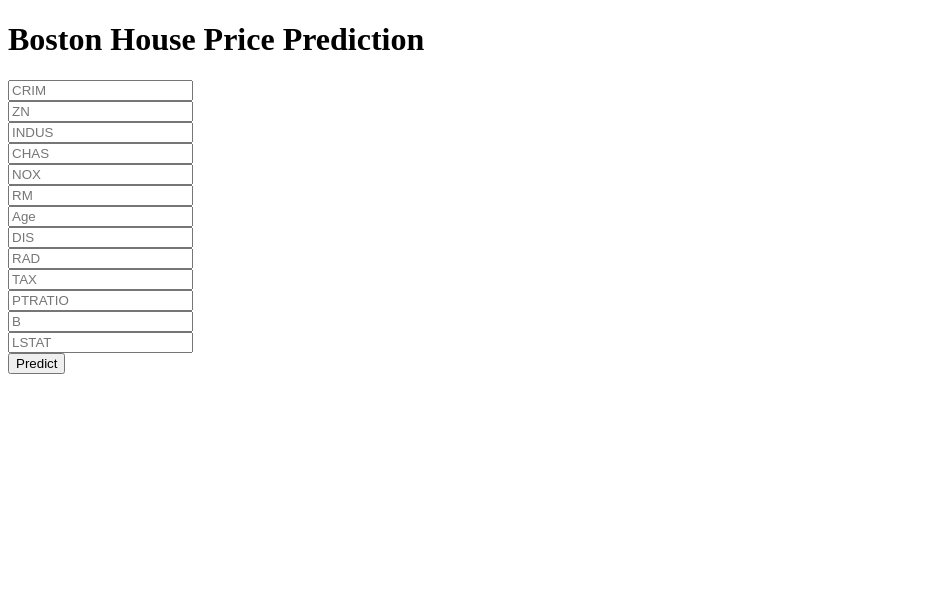
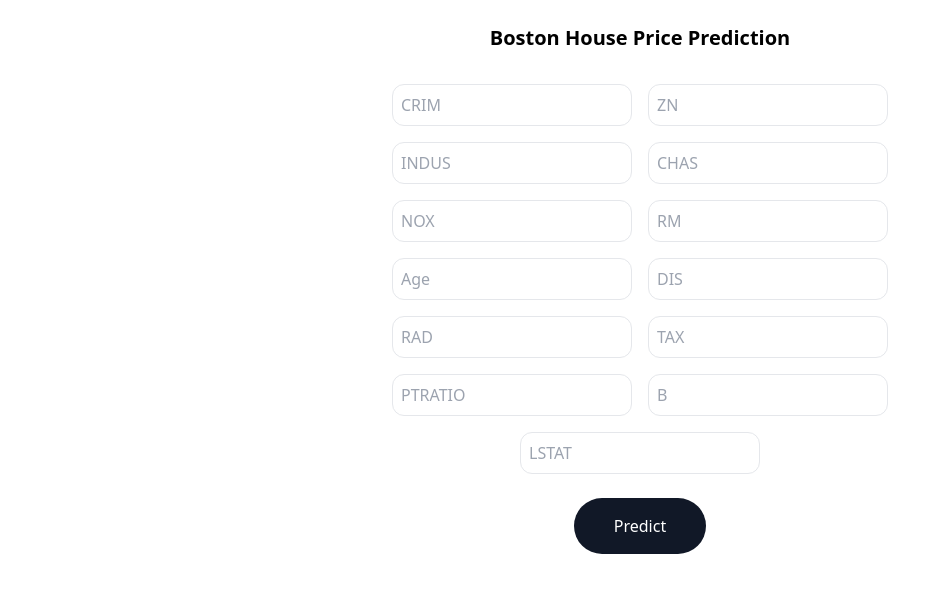
Before and after one commit to Firoz1402/BostonPricePredictionModel, a Flask app: page / in a window 1280 px wide. Shown: the top 593 px of the page, without its empty margins (0-943 px from the left). Run offline with Flask 2, Linux system fonts and the light colour scheme; parts of the project's set-up code (start-up, migrations or seed data) failed here and were passed over; some libraries are stand-ins or nearby versions.

Commit message:
added styling

```diff
--- a/templates/home.html
+++ b/templates/home.html
@@ -1,48 +1,185 @@
 <!DOCTYPE html>
-<html >
-
+<html>
   <head>
-  <meta charset="UTF-8">
+    <meta charset="UTF-8" />
     <title>ML API</title>
-  <link href='https://fonts.googleapis.com/css?family=Pacifico' rel='stylesheet' type='text/css'>
-<link href='https://fonts.googleapis.com/css?family=Arimo' rel='stylesheet' type='text/css'>
-<link href='https://fonts.googleapis.com/css?family=Hind:300' rel='stylesheet' type='text/css'>
-<link href='https://fonts.googleapis.com/css?family=Open+Sans+Condensed:300' rel='stylesheet' type='text/css'>
-
-
+    <link
+      href="https://fonts.googleapis.com/css?family=Pacifico"
+      rel="stylesheet"
+      type="text/css"
+    />
+    <link
+      href="https://fonts.googleapis.com/css?family=Arimo"
+      rel="stylesheet"
+      type="text/css"
+    />
+    <link
+      href="https://fonts.googleapis.com/css?family=Hind:300"
+      rel="stylesheet"
+      type="text/css"
+    />
+    <link
+      href="https://fonts.googleapis.com/css?family=Open+Sans+Condensed:300"
+      rel="stylesheet"
+      type="text/css"
+    />
+    <script src="https://cdn.tailwindcss.com"></script>
   </head>
 
   <body>
     <div class="login">
+      <div class="flex m-4 items-center justify-center">
+        <div class="m-2 text-xl font-bold">
           <h1>Boston House Price Prediction</h1>
+        </div>
+      </div>
+      <!-- Main Input For Receiving Query to our ML -->
+      <div class="flex items-center justify-center">
+        <form
+          action="{{ url_for('predict') }}"
+          method="post"
+          class="w-full max-w-lg"
+        >
+          <div class="px-2">
+            <div class="flex flex-wrap items-center justify-center -mx-2">
+              <div class="w-1/2 p-2">
+                <input
+                  type="text"
+                  class="w-full border rounded-xl p-2"
+                  name="CRIM"
+                  placeholder="CRIM"
+                  required="required"
+                />
+              </div>
+              <div class="w-1/2 p-2">
+                <input
+                  type="text"
+                  class="w-full border rounded-xl p-2"
+                  name="ZN"
+                  placeholder="ZN"
+                  required="required"
+                />
+              </div>
+              <div class="w-1/2 p-2">
+                <input
+                  type="text"
+                  class="w-full border rounded-xl p-2"
+                  name="INDUS"
+                  placeholder="INDUS"
+                  required="required"
+                />
+              </div>
+              <div class="w-1/2 p-2">
+                <input
+                  type="text"
+                  class="w-full border rounded-xl p-2"
+                  name="CHAS"
+                  placeholder="CHAS"
+                  required="required"
+                />
+              </div>
+              <div class="w-1/2 p-2">
+                <input
+                  type="text"
+                  class="w-full border rounded-xl p-2"
+                  name="NOX"
+                  placeholder="NOX"
+                  required="required"
+                />
+              </div>
+              <div class="w-1/2 p-2">
+                <input
+                  type="text"
+                  class="w-full border rounded-xl p-2"
+                  name="RM"
+                  placeholder="RM"
+                  required="required"
+                />
+              </div>
+              <div class="w-1/2 p-2">
+                <input
+                  type="text"
+                  class="w-full border rounded-xl p-2"
+                  name="Age"
+                  placeholder="Age"
+                  required="required"
+                />
+              </div>
+              <div class="w-1/2 p-2">
+                <input
+                  type="text"
+                  class="w-full border rounded-xl p-2"
+                  name="DIS"
+                  placeholder="DIS"
+                  required="required"
+                />
+              </div>
+              <div class="w-1/2 p-2">
+                <input
+                  type="text"
+                  class="w-full border rounded-xl p-2"
+                  name="RAD"
+                  placeholder="RAD"
+                  required="required"
+                />
+              </div>
+              <div class="w-1/2 p-2">
+                <input
+                  type="text"
+                  class="w-full border rounded-xl p-2"
+                  name="TAX"
+                  placeholder="TAX"
+                  required="required"
+                />
+              </div>
+              <div class="w-1/2 p-2">
+                <input
+                  type="text"
+                  class="w-full border rounded-xl p-2"
+                  name="PTRATIO"
+                  placeholder="PTRATIO"
+                  required="required"
+                />
+              </div>
+              <div class="w-1/2 p-2">
+                <input
+                  type="text"
+                  class="w-full border rounded-xl p-2"
+                  name="B"
+                  placeholder="B"
+                  required="required"
+                />
+              </div>
+              <div class="w-1/2 p-2">
+                <input
+                  type="text"
+                  class="w-full border rounded-xl p-2"
+                  name="LSTAT"
+                  placeholder="LSTAT"
+                  required="required"
+                />
+              </div>
+            </div>
+          </div>
 
-     <!-- Main Input For Receiving Query to our ML -->
-    <form action="{{ url_for('predict')}}"method="post">
-      <input type="text" name="CRIM" placeholder="CRIM" required="required" /><br>
-    	<input type="text" name="ZN" placeholder="ZN" required="required" /><br>
-        <input type="text" name="INDUS" placeholder="INDUS" required="required" /><br>
-        <input type="text" name="CHAS" placeholder="CHAS" required="required" /><br>
-        <input type="text" name="NOX" placeholder="NOX" required="required" /><br>
-        <input type="text" name="RM" placeholder="RM" required="required" /><br>
-        <input type="text" name="Age" placeholder="Age" required="required" /><br>
-        <input type="text" name="DIS" placeholder="DIS" required="required" /><br>
-        <input type="text" name="RAD" placeholder="RAD" required="required" /><br>
-        <input type="text" name="TAX" placeholder="TAX" required="required" /><br>
-        <input type="text" name="PTRATIO" placeholder="PTRATIO" required="required" /><br>
-        <input type="text" name="B" placeholder="B" required="required" /><br>
-        <input type="text" name="LSTAT" placeholder="LSTAT" required="required" /><br>
+          <div class="flex items-center justify-center">
+            <button type="submit">
+              <a
+                class="mt-4 py-4 px-10 lg:px-8 xl:px-10 inline-flex items-center justify-center text-center text-white text-base bg-gray-900 hover:bg-opacity-90 font-normal rounded-full"
+              >
+                Predict
+              </a>
+            </button>
+          </div>
+        </form>
+      </div>
+    </div>
+    {% if prediction_text %}
+    <div class="flex items-center justify-center mt-10">
+      <a> {{prediction_text}} </a>
+    </div>
+    {% else %}
 
-
-
-        <button type="submit" class="btn btn-primary btn-block btn-large">Predict</button>
-    </form>
-
-   <br>
-   <br>
-
-
- </div>
- {{prediction_text}}
-
+    {% endif %}
   </body>
 </html>
```
Lines whose indentation alone changed are shown as unchanged.
